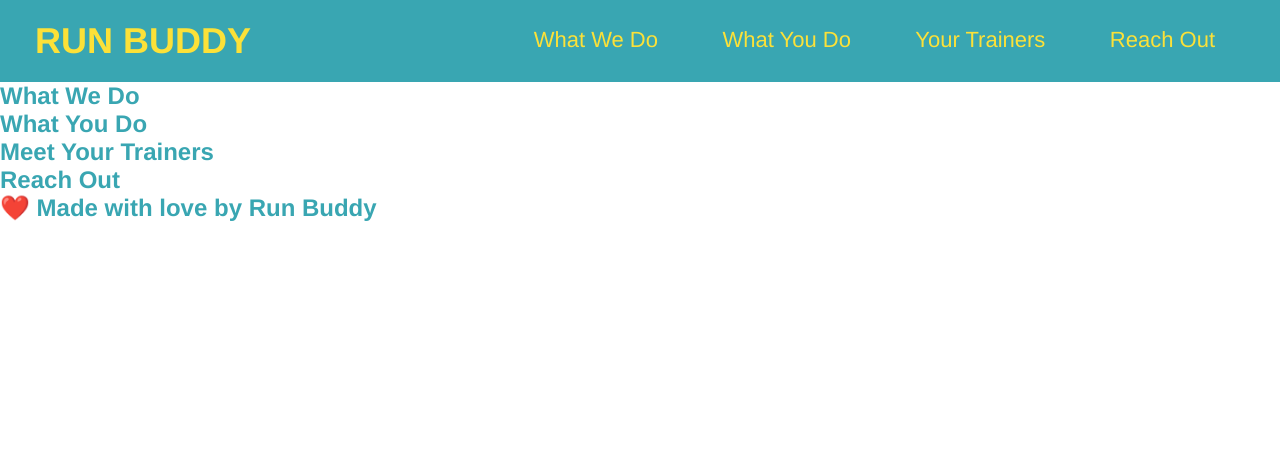
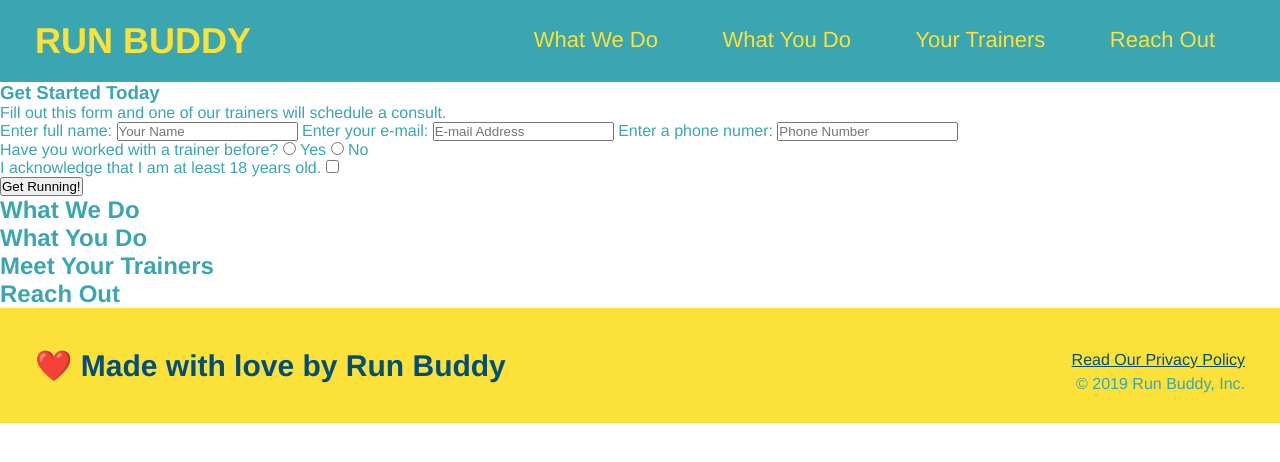
Before and after one commit to CTripleF/run-buddy, a plain HTML site: page index.html in a window 1280 px wide. Drawn offline with Linux system fonts and the light colour scheme.

Commit message:
form structure and footer

```diff
--- a/assets/css/style.css
+++ b/assets/css/style.css
@@ -2,6 +2,7 @@
 * {
     margin: 0;
     padding: 0;
+    box-sizing: border-box;
   }
 /* apply styles to <header> */
 header {
@@ -42,3 +43,26 @@ body {
     color: #39a6b2;
     font-family: Helvetica, Arial, sans-serif;
   }
+
+  footer {
+    background: #fce138;
+    width: 100%;
+    padding: 40px 35px;
+  }
+
+  footer h2 {
+    display: inline;
+    color: #024e76;
+    font-size: 30px;
+    margin: 0;
+  }
+
+  footer div {
+    float: right;
+    line-height: 1.5;
+    text-align: right;
+  }
+
+  footer a {
+    color: #024e76;
+  }
--- a/index.html
+++ b/index.html
@@ -18,7 +18,6 @@
             <!-- Anchor element -->
             <a href="#what-we-do">What We Do</a>
           </li>
-          <!--adding comments to test git commit-->
           <li>
             <a href="#what-you-do">What You Do</a>
           </li>
@@ -33,7 +32,36 @@
 
     <!--Hero Jumbotron-->
     <section>
+      <div>
+        <h3>Get Started Today</h3>
+        <p>Fill out this form and one of our trainers will schedule a consult.</p>
+        <form>
+          <label for="name">Enter full name:</label>
+          <input type="text" placeholder="Your Name" name="name" id="name"/>
+          <label for="email">Enter your e-mail:</label>
+          <input type="email" placeholder="E-mail Address" name="email" id="email"/>
+          <label for="phone">Enter a phone numer:</label>
+          <input type="tel" placeholder="Phone Number" name="phone" id="phone"/>
+          <p>
+            Have you worked with a trainer before?
+            <input type="radio" name="trainer-comfirm" id="trainer-yes"/>
+            <label for="trainer-yes"> Yes</label>
+            <input type="radio" name="trainer-comfirm" id="trainer-no"/>
+            <label for="trainer-no"> No</label>
+          </p>
+          <p>
+            <label for="age-confirm">
+              I acknowledge that I am at least 18 years old.
+            </label>
+            <input type="checkbox" name="age-confirm" id="checkbox"/>
+          </p>
+          <button type="submit">
+            Get Running!
+          </button>
+        </form>
+      </div>
     </section>
+    <!--end hero section-->
 
     <!--"What we do" section-->
     <section>
@@ -58,6 +86,10 @@
     <!--footer-->
     <footer>
       <h2>❤️ Made with love by Run Buddy</h2>
+      <div>
+        <a href="#">Read Our Privacy Policy</a><br />
+        &copy; 2019 Run Buddy, Inc.
+      </div>
     </footer>
 
   </body>
```
